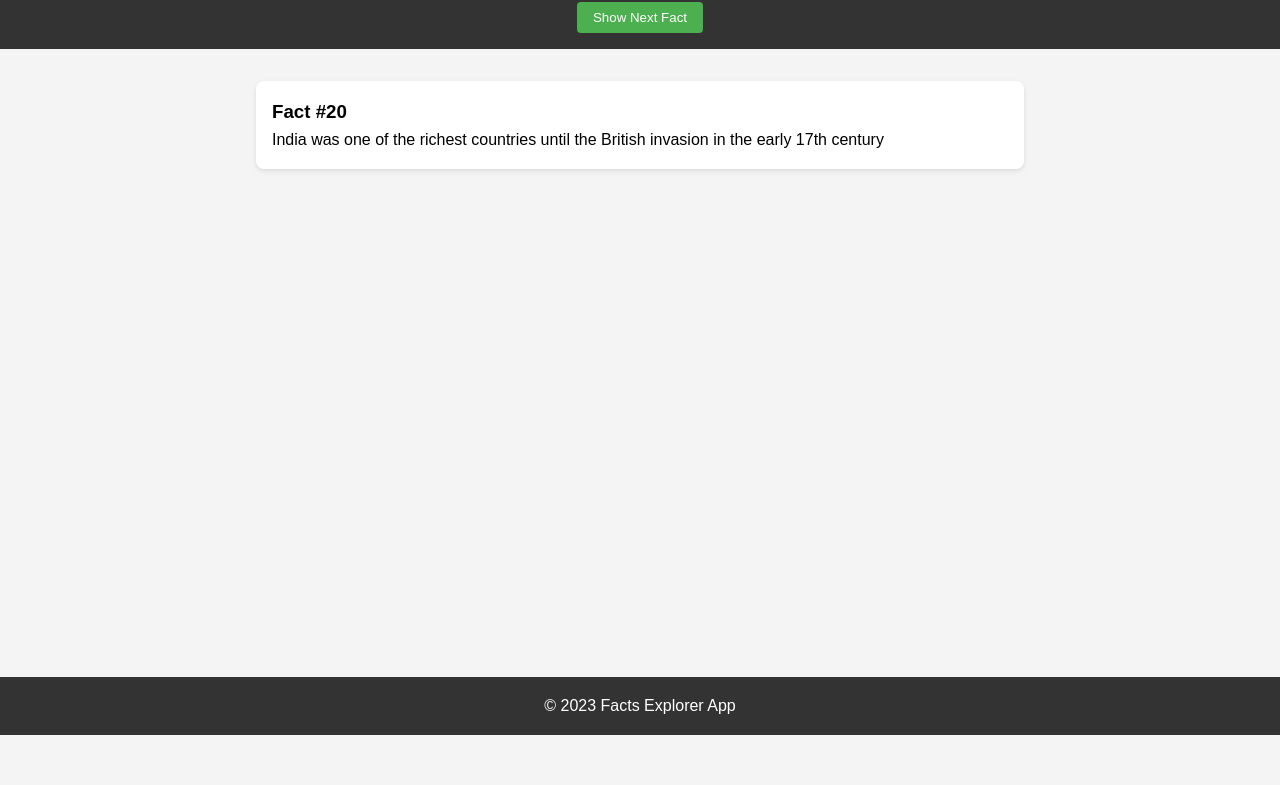
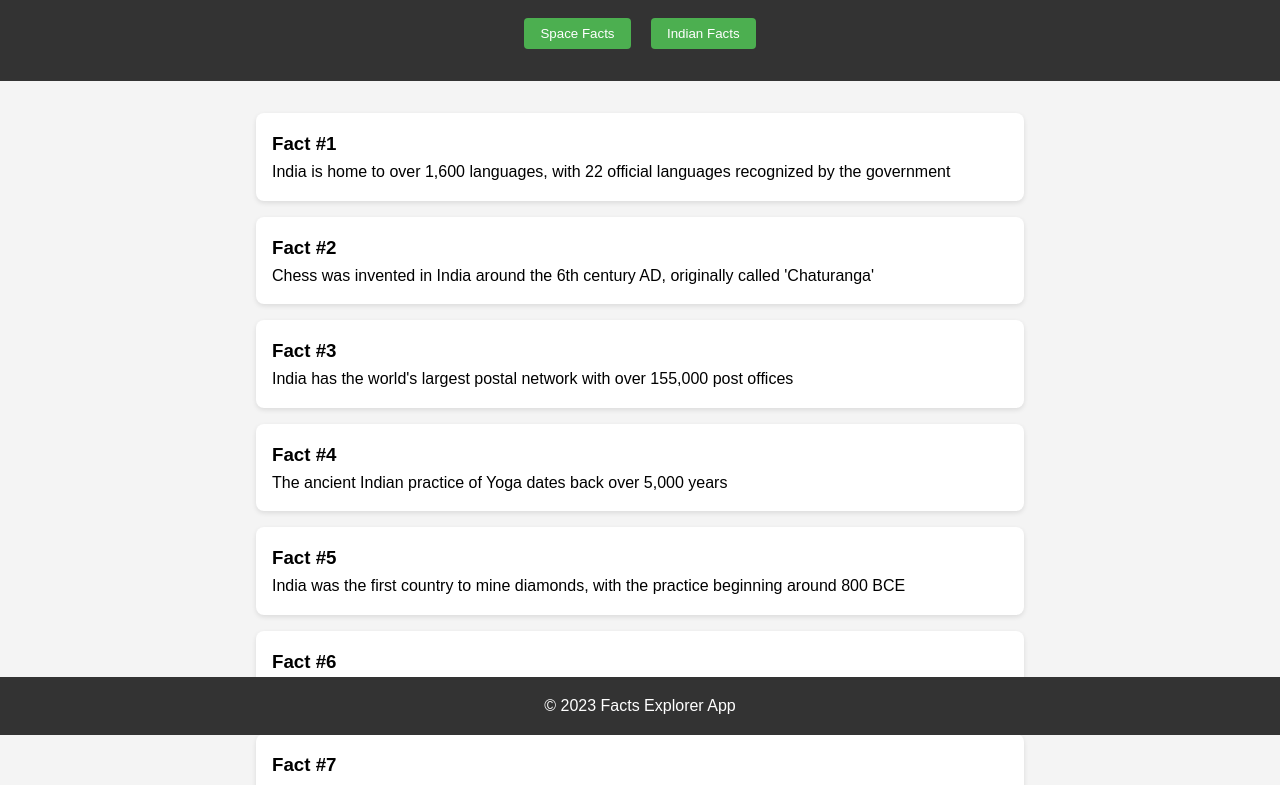
Before and after one commit to PIYUSH-108-SOLANKI/facts, a plain HTML site: page index.html in a window 1280 px wide. Shown: the part 65-850 px from the top of the page. Before the commit the page ends 800 px from the top, so only its background shows below. Drawn offline with Linux system fonts and the light colour scheme.

Commit message:
Update index.html

```diff
--- a/index.html
+++ b/index.html
@@ -24,18 +24,8 @@
             padding: 1rem;
         }
 
-        #fact-container {
-            max-width: 800px;
-            margin: 2rem auto;
-            padding: 0 1rem;
-        }
-
-        .fact-card {
-            background-color: white;
-            padding: 1rem;
+        nav {
             margin: 1rem 0;
-            border-radius: 8px;
-            box-shadow: 0 2px 5px rgba(0,0,0,0.1);
         }
 
         button {
@@ -52,6 +42,20 @@
             background-color: #45a049;
         }
 
+        #facts-container {
+            max-width: 800px;
+            margin: 2rem auto;
+            padding: 0 1rem;
+        }
+
+        .fact-card {
+            background-color: white;
+            padding: 1rem;
+            margin: 1rem 0;
+            border-radius: 8px;
+            box-shadow: 0 2px 5px rgba(0,0,0,0.1);
+        }
+
         footer {
             text-align: center;
             padding: 1rem;
@@ -65,49 +69,139 @@
 </head>
 <body>
     <header>
-        <h1>Indian Facts Explorer</h1>
-        <button onclick="showRandomFact()">Show Next Fact</button>
+        <h1>Facts Explorer</h1>
+        <nav>
+            <button onclick="showCategory('space')">Space Facts</button>
+            <button onclick="showCategory('indian')">Indian Facts</button>
+        </nav>
     </header>
     <main>
-        <div id="fact-container">
+        <section id="facts-container">
             <!-- Facts will be dynamically inserted here -->
-        </div>
+        </section>
     </main>
     <footer>
         <p>&copy; 2023 Facts Explorer App</p>
     </footer>
 
     <script>
-        const indianFacts = [
+        const factsData = {
+            space: {
+                "spaceFacts": [
+                    {
+                        "id": 1,
+                        "fact": "One day on Venus is longer than one year on Earth. Venus takes 243 Earth days to rotate on its axis."
+                    },
+                    // Add the rest of your space facts here
+                ]
+            },
+            indian: {
+                "indianFacts": [
                     {
                         "id": 1,
                         "fact": "India is home to over 1,600 languages, with 22 official languages recognized by the government"
                     },
-            // ... include all 20 facts from the previous JSON ...
+                    {
+                        "id": 2,
+                        "fact": "Chess was invented in India around the 6th century AD, originally called 'Chaturanga'"
+                    },
+                    {
+                        "id": 3,
+                        "fact": "India has the world's largest postal network with over 155,000 post offices"
+                    },
+                    {
+                        "id": 4,
+                        "fact": "The ancient Indian practice of Yoga dates back over 5,000 years"
+                    },
+                    {
+                        "id": 5,
+                        "fact": "India was the first country to mine diamonds, with the practice beginning around 800 BCE"
+                    },
+                    {
+                        "id": 6,
+                        "fact": "The world's largest film industry by number of films produced is in India (Bollywood)"
+                    },
+                    {
+                        "id": 7,
+                        "fact": "Zero was invented in India by mathematician Aryabhata"
+                    },
+                    {
+                        "id": 8,
+                        "fact": "India has the world's largest railway network by passenger volume"
+                    },
+                    {
+                        "id": 9,
+                        "fact": "The Taj Mahal took 22 years to complete, from 1632 to 1653"
+                    },
+                    {
+                        "id": 10,
+                        "fact": "India is the world's largest democracy by population"
+                    },
+                    {
+                        "id": 11,
+                        "fact": "Sanskrit is considered the oldest language in the world still in use"
+                    },
+                    {
+                        "id": 12,
+                        "fact": "The game of Snakes and Ladders originated in India, known as 'Mokshapat'"
+                    },
+                    {
+                        "id": 13,
+                        "fact": "India has the world's largest film school - the Film and Television Institute of India"
+                    },
+                    {
+                        "id": 14,
+                        "fact": "The ancient Indian university Takshashila (now Taxila) was the world's first university"
+                    },
+                    {
+                        "id": 15,
+                        "fact": "India is the world's largest producer and consumer of spices"
+                    },
+                    {
+                        "id": 16,
+                        "fact": "The art of Navigation was born in the river Sindh over 6000 years ago"
+                    },
+                    {
+                        "id": 17,
+                        "fact": "Ayurveda is the earliest school of medicine known to humanity"
+                    },
+                    {
+                        "id": 18,
+                        "fact": "India has the largest number of vegetarians in the world"
+                    },
+                    {
+                        "id": 19,
+                        "fact": "The world's first granite temple is the Brihadeswara Temple in Tamil Nadu"
+                    },
                     {
                         "id": 20,
                         "fact": "India was one of the richest countries until the British invasion in the early 17th century"
                     }
-        ];
+                ]
+            }
+        };
 
-        function getRandomFact() {
-            return indianFacts[Math.floor(Math.random() * indianFacts.length)];
+        function showCategory(category) {
+            const container = document.getElementById('facts-container');
+            container.innerHTML = ''; // Clear current content
+
+            const facts = factsData[category][`${category}Facts`];
+
+            facts.forEach(fact => {
+                const factCard = document.createElement('div');
+                factCard.className = 'fact-card';
+                factCard.innerHTML = `
+                    <h3>Fact #${fact.id}</h3>
+                    <p>${fact.fact}</p>
+                `;
+                container.appendChild(factCard);
+            });
         }
 
-        function showRandomFact() {
-            const container = document.getElementById('fact-container');
-            const fact = getRandomFact();
-
-            container.innerHTML = `
-                <div class="fact-card">
-                    <h3>Fact #${fact.id}</h3>
-                    <p>${fact.fact}</p>
-                </div>
-            `;
-        }
-
-        // Show first random fact when page loads
-        document.addEventListener('DOMContentLoaded', showRandomFact);
+        // Show Indian facts by default when page loads
+        document.addEventListener('DOMContentLoaded', () => {
+            showCategory('indian');
+        });
     </script>
 </body>
 </html>
```
Lines whose indentation alone changed are shown as unchanged.
